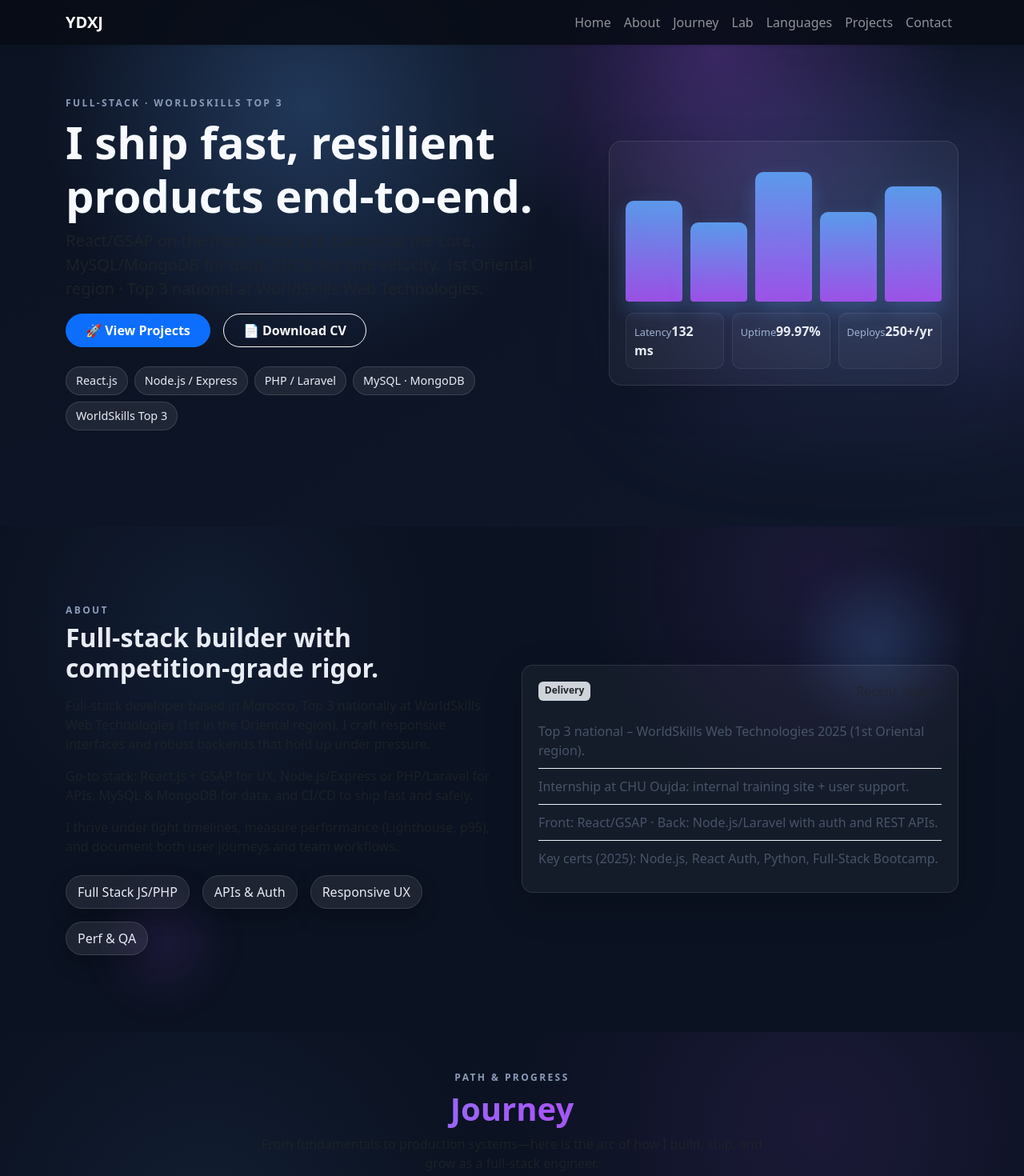
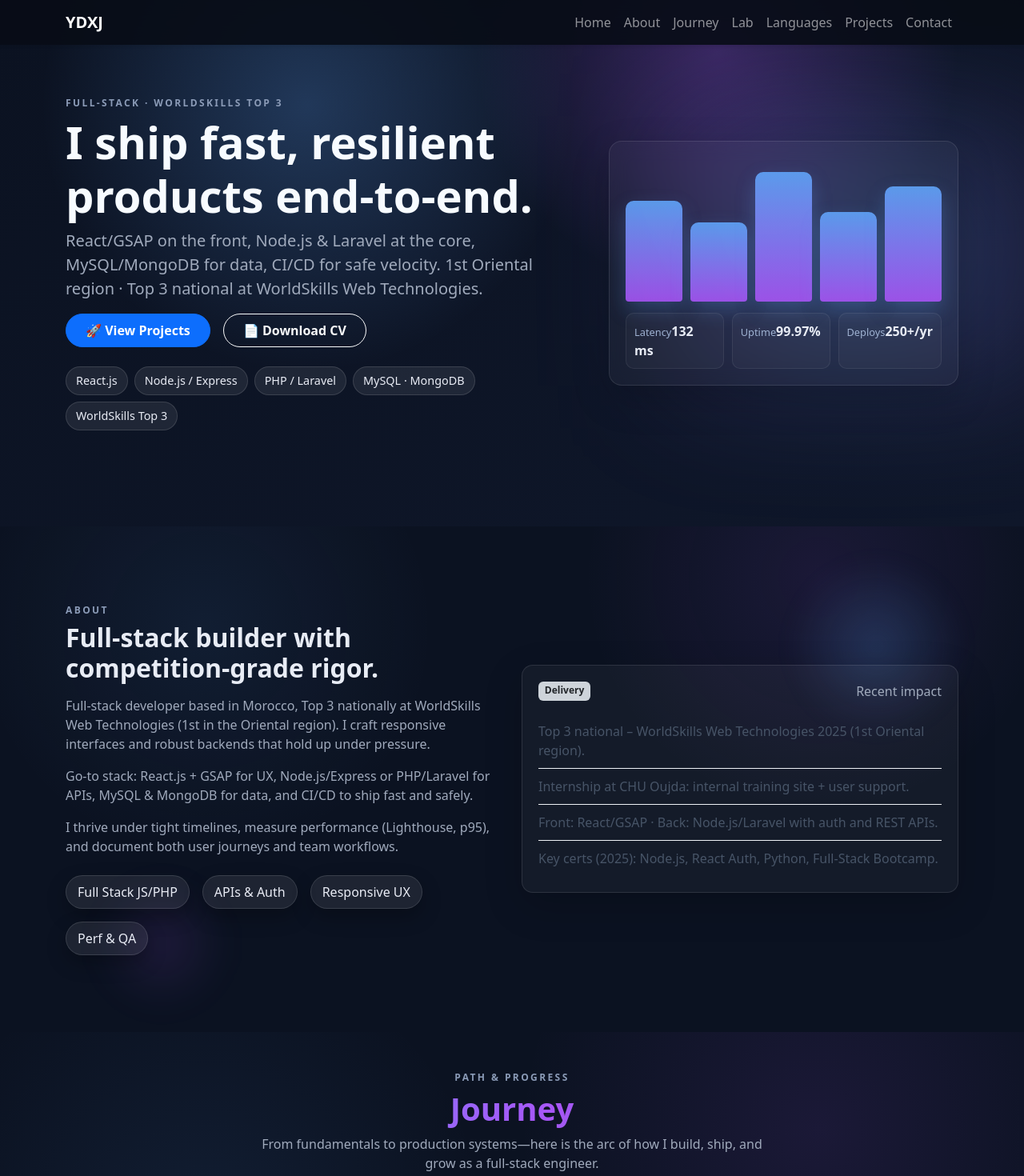
Before and after one commit to ydxj/ydxj.github.io, a React (Create React App) app: page / in a window 1280 px wide. Shown: the top 1470 px of the page at 80% size. Built offline with nearby package versions, Linux system fonts and the light colour scheme.

Commit message:
Fix style text-muted colors

```diff
--- a/src/App.css
+++ b/src/App.css
@@ -66,6 +66,24 @@
   margin-bottom: 6px;
   font-weight: 700;
 }
+
+.hero-shell .text-muted {
+  color: #a0aabc !important;
+}
+
+.shell-dark .text-muted {
+  color: #a0aabc !important;
+}
+
+.shell-light.about-shell .text-muted {
+  color: #a0aabc !important;
+}
+
+.text-muted {
+  color: #a0aabc !important;
+}
+
+
 
 .chip {
   background: rgba(255,255,255,0.08);
```
